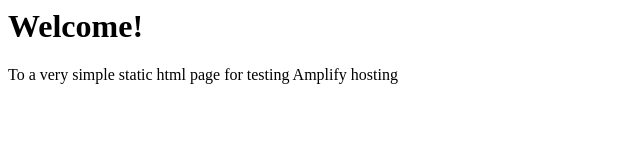
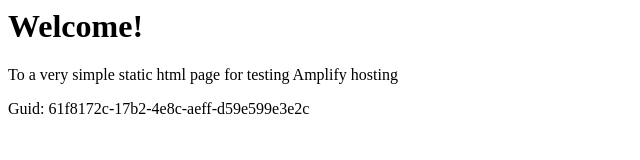
Before and after one commit to aws-aemilia-iad/Github-PR-Commit-Integration-Test-DoNotTouch-Gith-OKSLNVO2-v1-preprod-us-east-1, a website: page src/index.html in a window 1280 px wide. Shown: the whole page, without its empty margins (0-640 px from the left). Drawn offline with Linux system fonts and the light colour scheme.

Commit message:
commit from integ tests

```diff
--- a/src/index.html
+++ b/src/index.html
@@ -1,3 +1,5 @@
+
+
 <html lang="en">
 
 <head>
@@ -10,6 +12,6 @@
 <body>
     <h1>Welcome!</h1>
     <p>To a very simple static html page for testing Amplify hosting</p>
-</body>
+    <p>Guid: 61f8172c-17b2-4e8c-aeff-d59e599e3e2c</p></body>
 
 </html>
```
